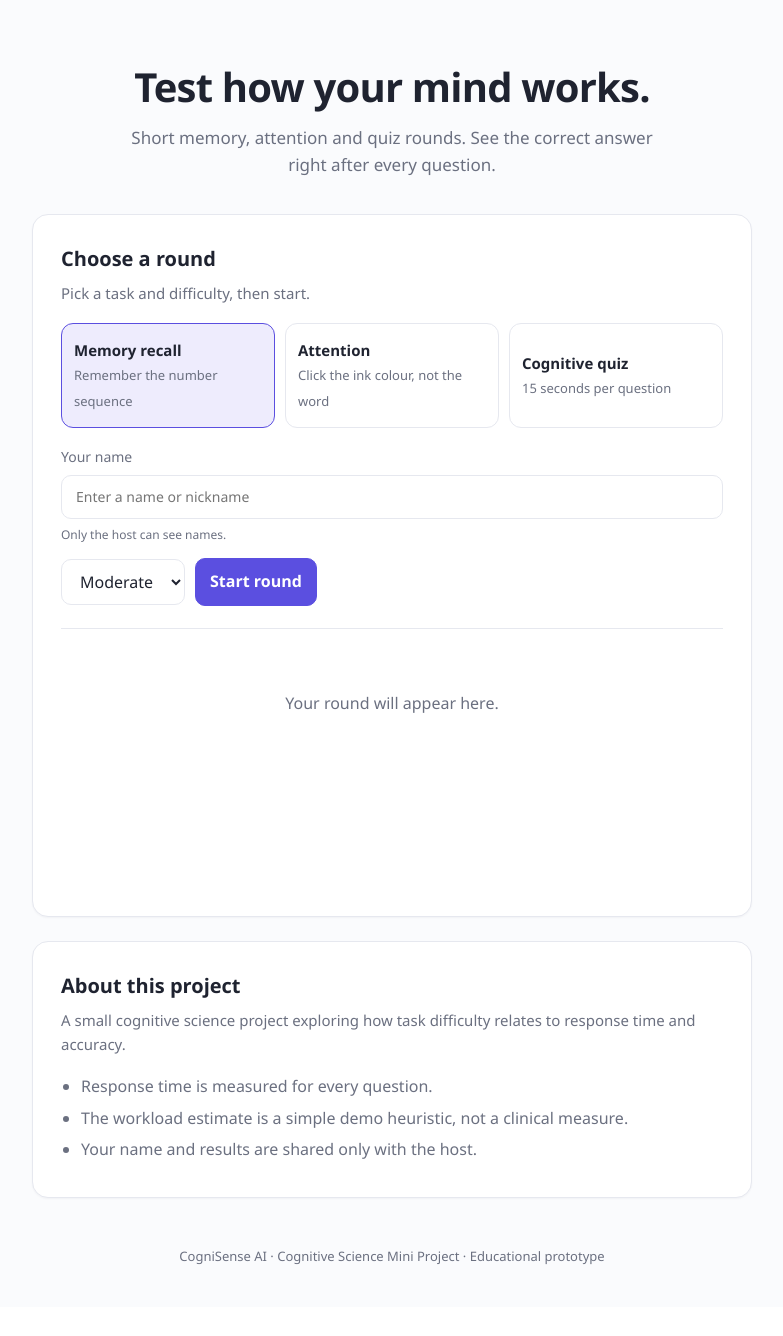
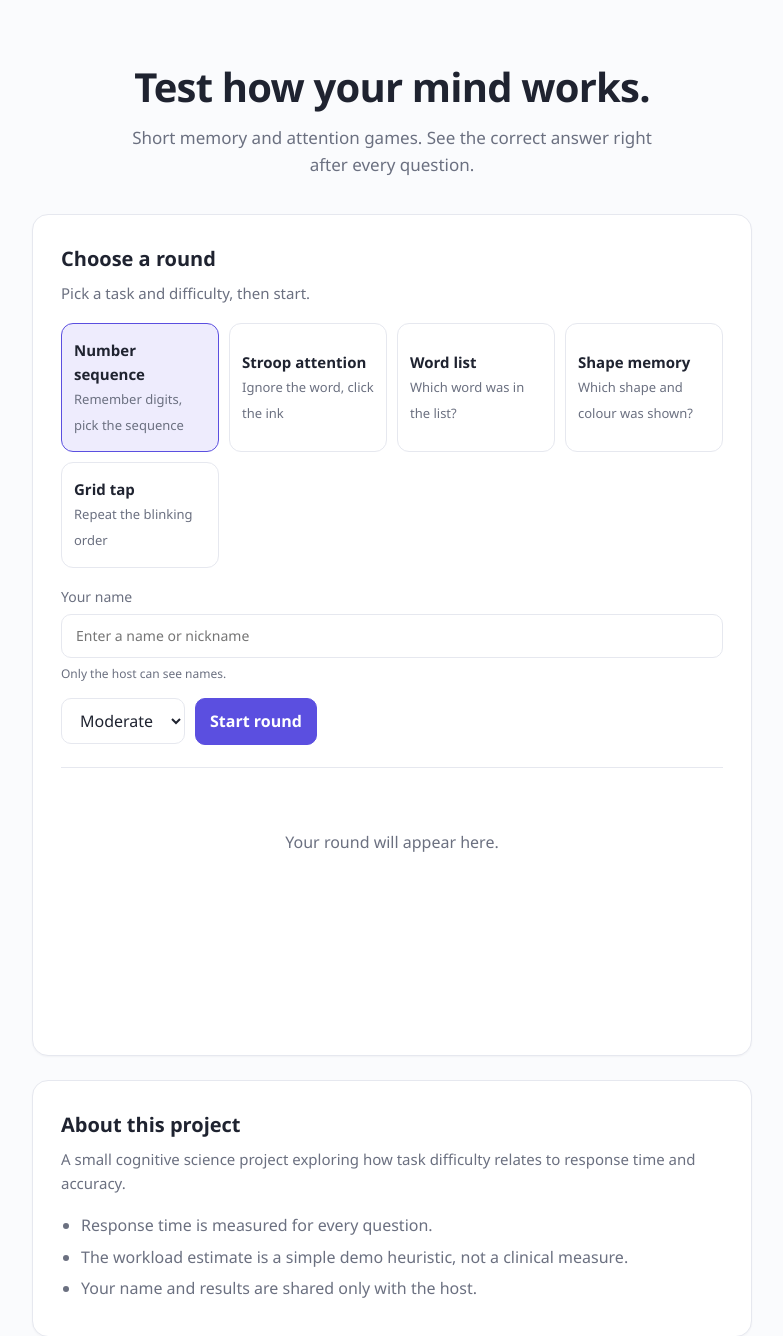
Before and after one commit to AnuDharshiniBaskar/CogniSense-AI., a Flask app: page / in a window 1280 px wide. Shown: the part 74-1410 px from the top of the page, without its empty margins (248-1031 px from the left). Before the commit the page ends 1339 px from the top, so only its background shows below. Run offline with Flask 3, Linux system fonts and the light colour scheme.

Commit message:
Update index.html

```diff
--- a/templates/index.html
+++ b/templates/index.html
@@ -16,7 +16,7 @@
 
   <section class="hero">
     <h1>Test how your mind works.</h1>
-    <p>Short memory, attention and quiz rounds. See the correct answer right after every question.</p>
+    <p>Short memory and attention games. See the correct answer right after every question.</p>
   </section>
 
   <section class="card" id="play">
@@ -24,10 +24,12 @@
     <p class="muted">Pick a task and difficulty, then start.</p>
 
     <div class="tasks" id="tasks">
-      <button class="task-btn active" data-task="Memory"><strong>Memory recall</strong><small>Remember the number sequence</small></button>
-      <button class="task-btn" data-task="Attention"><strong>Attention</strong><small>Click the ink colour, not the word</small></button>
-      <button class="task-btn" data-task="Quiz"><strong>Cognitive quiz</strong><small>15 seconds per question</small></button>
-    </div>
+        <button class="task-btn active" data-task="Memory"><strong>Number sequence</strong><small>Remember digits, pick the sequence</small></button>
+        <button class="task-btn" data-task="Attention"><strong>Stroop attention</strong><small>Ignore the word, click the ink</small></button>
+        <button class="task-btn" data-task="Words"><strong>Word list</strong><small>Which word was in the list?</small></button>
+        <button class="task-btn" data-task="Shapes"><strong>Shape memory</strong><small>Which shape and colour was shown?</small></button>
+        <button class="task-btn" data-task="Grid"><strong>Grid tap</strong><small>Repeat the blinking order</small></button>
+      </div>
 
     <label class="field"><span>Your name</span><input id="name" maxlength="60" placeholder="Enter a name or nickname"><small>Only the host can see names.</small></label>
     <div class="controls">
```
